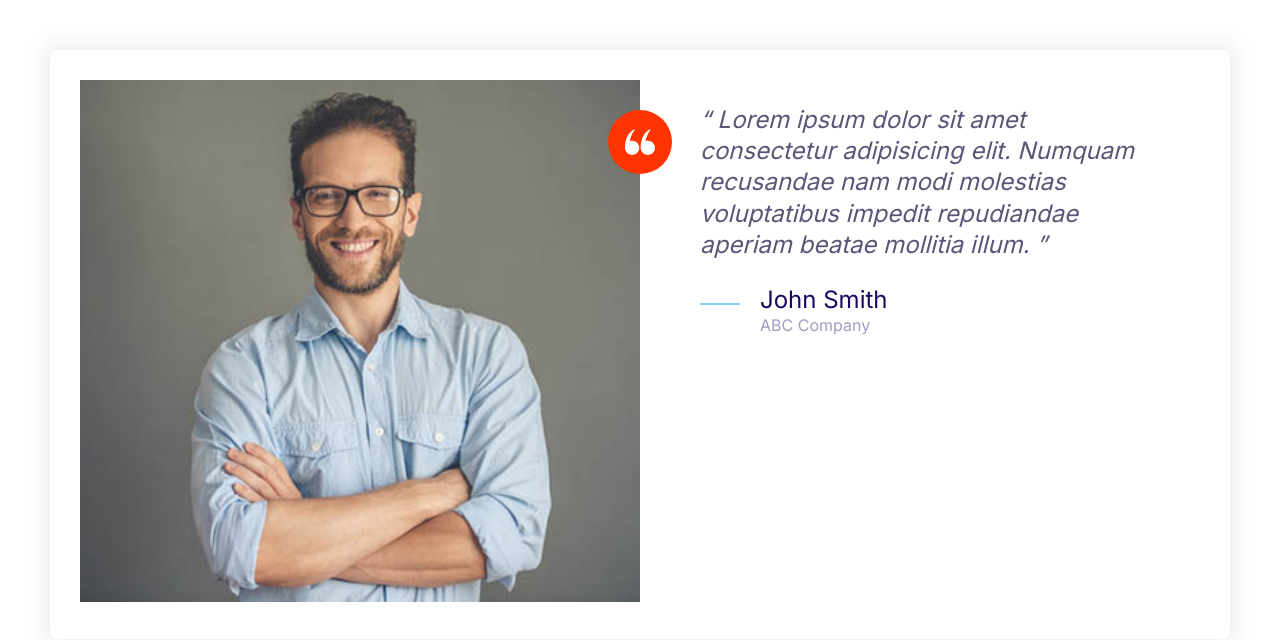
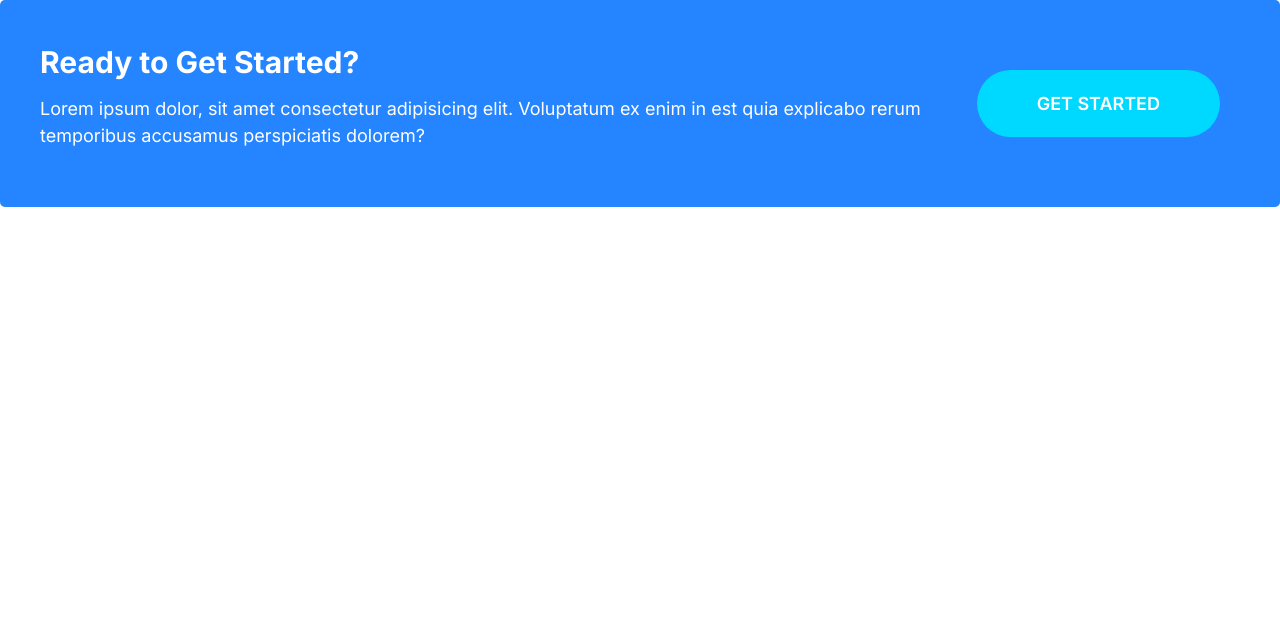
Before and after one commit to b3helms/website, a plain HTML site: page index.html in a window 1280 px wide. Drawn offline with Linux system fonts and the light colour scheme.

Commit message:
Build the callouts component.

```diff
--- a/css/styles.css
+++ b/css/styles.css
@@ -266,6 +266,11 @@ a {
     color: #fff;
 }
 
+.btn--stretched {
+    padding-left: 6rem;
+    padding-right: 6rem;
+}
+
 @media screen and (min-width: 1024px) {
     .btn {
         font-size: 1.5;
@@ -524,3 +529,46 @@ a {
         margin-left: 6rem;
     }
 }
+
+
+/* Callouts */
+
+.callout {
+    padding: 4rem;
+    border-radius: 5px;
+}
+
+.callout--primary {
+    background: var(--color-primary);
+    color: #fff;
+}
+
+.callout__heading {
+    color: #fff;
+    margin-top: 0;
+    font-size: 3rem;
+}
+
+.callout .btn {
+    justify-self: center;
+    align-self: center;
+}
+
+.callout__content {
+    text-align: center;
+}
+
+@media screen and (min-width: 768px) {
+    .callout .grid--1x2{
+        grid-template-columns: 1fr auto;
+    }
+
+    .callout__content {
+        text-align: left;
+    }
+
+    .callout .btn {
+        justify-self: start;
+        margin: 0 2rem;
+    }
+}
--- a/index.html
+++ b/index.html
@@ -14,41 +14,22 @@
     <link rel="stylesheet" href="css/normalize.css" />
     <link rel="stylesheet" href="css/styles.css" />
   </head>
-  <body style="padding: 5rem">
-    <!-- zen coding: type '.card' then tab -->
-    <div class="card testimonial">
+  <body>
+    <!-- zen coding: type '.callout.callout--primary' then tab -->
+    <div class="callout callout--primary">
       <!-- '.grid.grid--1x2' -->
       <div class="grid grid--1x2">
-        <!-- '.testimonial__image' -->
-        <div class="testimonial__image">
-          <img src="images/testimonial.jpg" alt="A happy, smiling customer" />
-          <span class="icon-container icon-container--accent">
-            <svg class="icon icon--white icon--small">
-              <use xlink:href="images/sprite.svg#quotes"></use>
-            </svg>
-          </span>
+        <!-- '.callout__content' -->
+        <div class="callout__content">
+          <h2 class="callout__heading">Ready to Get Started?</h2>
+          <p>
+            Lorem ipsum dolor, sit amet consectetur adipisicing elit. Voluptatum
+            ex enim in est quia explicabo rerum temporibus accusamus
+            perspiciatis dolorem?
+          </p>
         </div>
-        <blockquote class="quote">
-          <p class="quote__text">
-            Lorem ipsum dolor sit amet consectetur adipisicing elit. Numquam
-            recusandae nam modi molestias voluptatibus impedit repudiandae
-            aperiam beatae mollitia illum.
-          </p>
-          <footer>
-            <!-- zen coding: type '.media>.media__image+.media__body' then tab -->
-            <div class="media">
-              <div class="media__image">
-                <svg class="icon icon--primary quote__line">
-                  <use xlink:href="images/sprite.svg#line"></use>
-                </svg>
-              </div>
-              <div class="media__body">
-                <h3 class="media__title quote__author">John Smith</h3>
-                <p class="quote__organization">ABC Company</p>
-              </div>
-            </div>
-          </footer>
-        </blockquote>
+        <!-- 'a.btn.btn--secondary' -->
+        <a href="#" class="btn btn--secondary btn--stretched">Get Started</a>
       </div>
     </div>
   </body>
```
Also changed, not shown: components/callouts.html (added, +17 -0 lines).
